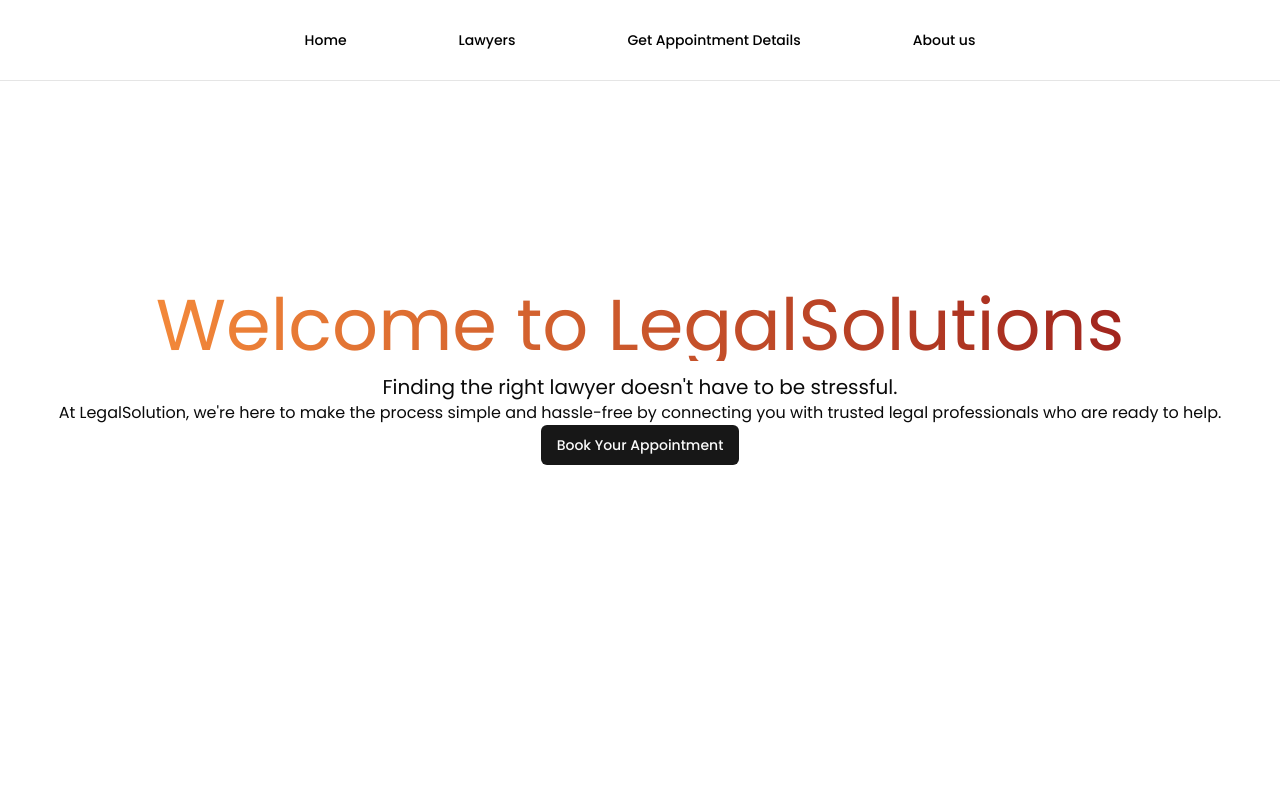
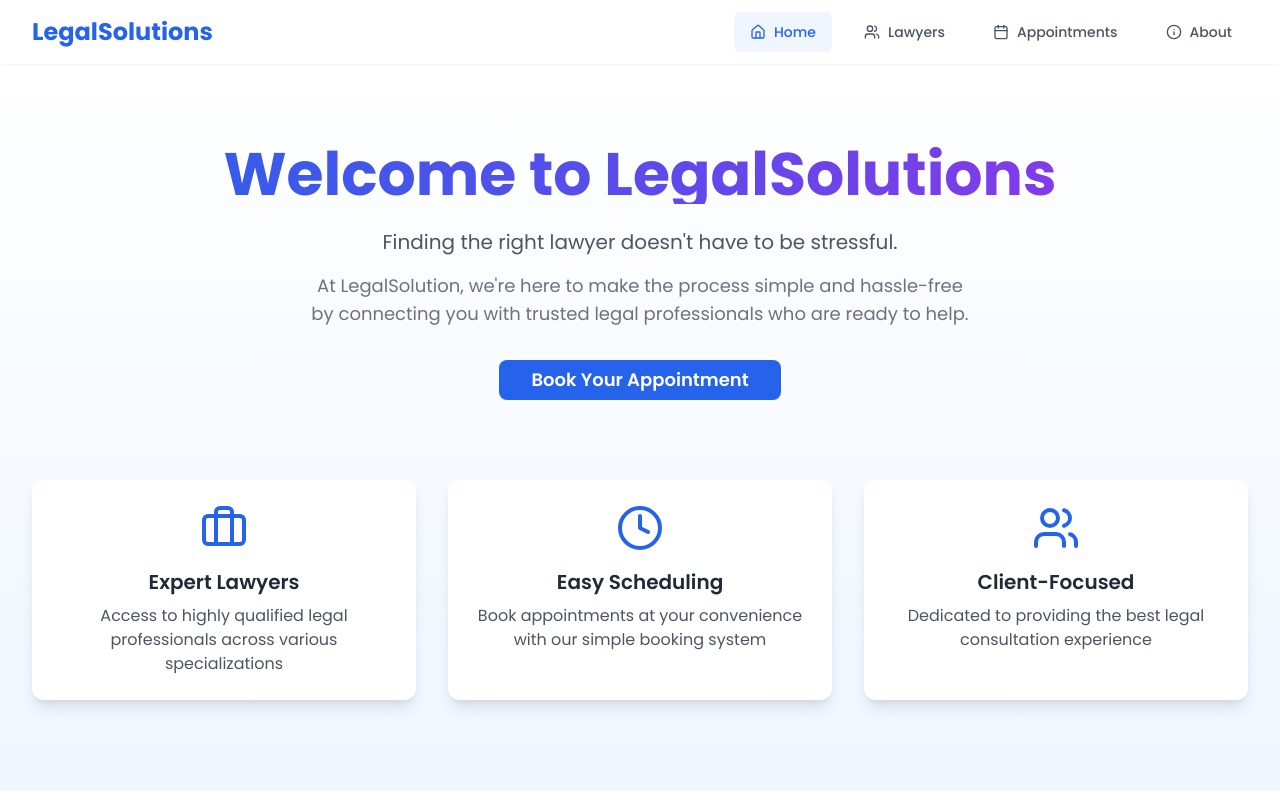
Before and after one commit to navaljangir/lawyerAppointmentFrontend, a React (Vite) app in the folder frontend/: page / in a window 1280 px wide. Built offline with nearby package versions, Linux system fonts and the light colour scheme.

Commit message:
landingPageFixed

```diff
--- a/frontend/src/components/Appbar.tsx
+++ b/frontend/src/components/Appbar.tsx
@@ -1,32 +1,60 @@
-import { useNavigate } from "react-router-dom"
+import { useNavigate, useLocation } from "react-router-dom"
 import { Button } from "./ui/button"
-
+import { Home, Users, Calendar, Info } from "lucide-react"
 
 const navlinks = [
     {
-        name : 'Home' ,
-        link : '/'
-    } ,
+        name: 'Home',
+        link: '/',
+        icon: <Home className="h-4 w-4" />
+    },
     {
-       name : 'Lawyers',
-       link : '/lawyers'
-    } ,
+        name: 'Lawyers',
+        link: '/lawyers',
+        icon: <Users className="h-4 w-4" />
+    },
     {
-        name : 'Get Appointment Details' ,
-        link : '/details/'
-    } ,
+        name: 'Appointments',
+        link: '/details/',
+        icon: <Calendar className="h-4 w-4" />
+    },
     {
-        name : 'About us' ,
-        link : 'about'
+        name: 'About',
+        link: 'about',
+        icon: <Info className="h-4 w-4" />
     },
 ]
-export function Appbar(){
+
+export function Appbar() {
     const navigate = useNavigate()
-    return <div className="border-b">
-        <div className="flex justify-center gap-20 px-40 py-5">
-            {navlinks.map((val , index)=>{
-                return <Button key={index} onClick={()=> navigate(`${val.link}`)} className="bg-white text-black hover:underline hover:bg-white hover:text-blue-800">{val.name}</Button>
-            })}
+    const location = useLocation()
+
+    return (
+        <div className="bg-white shadow-sm sticky top-0 z-50">
+            <div className="max-w-7xl mx-auto px-4 sm:px-6 lg:px-8">
+                <div className="flex justify-between h-16">
+                    <div className="flex items-center">
+                        <span className="text-2xl font-bold text-blue-600">LegalSolutions</span>
+                    </div>
+                    <nav className="flex items-center space-x-4">
+                        {navlinks.map((val, index) => (
+                            <Button
+                                key={index}
+                                variant="ghost"
+                                onClick={() => navigate(`${val.link}`)}
+                                className={`flex items-center gap-2 ${
+                                    location.pathname === val.link
+                                        ? 'text-blue-600 bg-blue-50'
+                                        : 'text-gray-600 hover:text-blue-600 hover:bg-blue-50'
+                                }`}
+                            >
+                                {val.icon}
+                                {val.name}
+                            </Button>
+                        ))}
+                    </nav>
+                </div>
+            </div>
         </div>
-    </div>
+    )
 }
--- a/frontend/src/components/LandingPage.tsx
+++ b/frontend/src/components/LandingPage.tsx
@@ -1,25 +1,68 @@
 import { useNavigate } from "react-router-dom";
 import { Button } from "./ui/button";
+import { Briefcase, Clock, Users } from "lucide-react";
 
-export function LandingPage(){
+export function LandingPage() {
     const navigate = useNavigate();
-    return <div className="flex justify-center mt-52">
-        <div>
-        <div className="flex justify-center text-7xl bg-gradient-to-r mb-3 from-orange-400 to-red-800 bg-clip-text text-transparent">
+
+    const features = [
+        {
+            icon: <Briefcase className="h-12 w-12 text-blue-600" />,
+            title: "Expert Lawyers",
+            description: "Access to highly qualified legal professionals across various specializations"
+        },
+        {
+            icon: <Clock className="h-12 w-12 text-blue-600" />,
+            title: "Easy Scheduling",
+            description: "Book appointments at your convenience with our simple booking system"
+        },
+        {
+            icon: <Users className="h-12 w-12 text-blue-600" />,
+            title: "Client-Focused",
+            description: "Dedicated to providing the best legal consultation experience"
+        }
+    ];
+
+    return (
+        <div className="min-h-[calc(100vh-73px)] bg-gradient-to-b from-white to-blue-50">
+            <div className="max-w-7xl mx-auto px-4 sm:px-6 lg:px-8 pt-20">
+                <div className="text-center">
+                    <h1 className="text-6xl font-bold bg-gradient-to-r from-blue-600 to-purple-600 bg-clip-text text-transparent mb-6">
                         Welcome to LegalSolutions
+                    </h1>
+                    <p className="text-xl text-gray-600 mb-4">
+                        Finding the right lawyer doesn't have to be stressful.
+                    </p>
+                    <p className="text-lg text-gray-500 mb-8 max-w-2xl mx-auto">
+                        At LegalSolution, we're here to make the process simple and hassle-free by connecting you with trusted legal professionals who are ready to help.
+                    </p>
+                    <Button
+                        onClick={() => navigate('/lawyers')}
+                        className="bg-blue-600 hover:bg-blue-700 text-white px-8 py-3 rounded-lg text-lg font-semibold transition-all transform hover:scale-105"
+                    >
+                        Book Your Appointment
+                    </Button>
                 </div>
 
-        <div className="flex justify-center text-xl">
-        Finding the right lawyer doesn't have to be stressful.
+                <div className="mt-20 grid grid-cols-1 md:grid-cols-2 lg:grid-cols-3 gap-8">
+                    {features.map((feature, index) => (
+                        <div
+                            key={index}
+                            className="bg-white p-6 rounded-xl shadow-lg hover:shadow-xl transition-shadow duration-300"
+                        >
+                            <div className="flex justify-center mb-4">
+                                {feature.icon}
                             </div>
-        <div className="flex justify-center">
-         At LegalSolution, we're here to make the process simple and hassle-free by connecting you with trusted legal professionals who are ready to help.
-
+                            <h3 className="text-xl font-semibold text-gray-800 text-center mb-2">
+                                {feature.title}
+                            </h3>
+                            <p className="text-gray-600 text-center">
+                                {feature.description}
+                            </p>
                         </div>
-        <div className="flex justify-center">
-            <Button onClick={()=> navigate('/lawyers')}>Book Your Appointment</Button>
+                    ))}
                 </div>
             </div>
-
         </div>
+    );
 }
```
Lines whose indentation alone changed are shown as unchanged.
